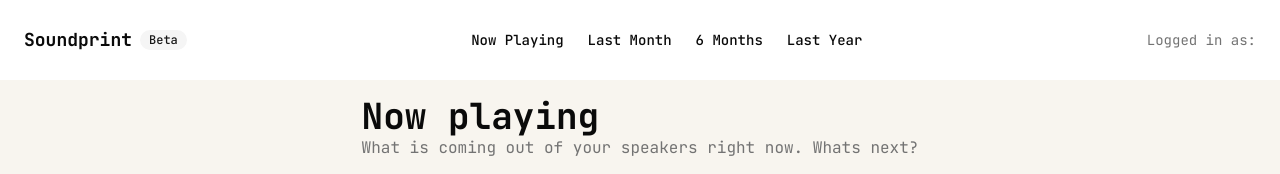
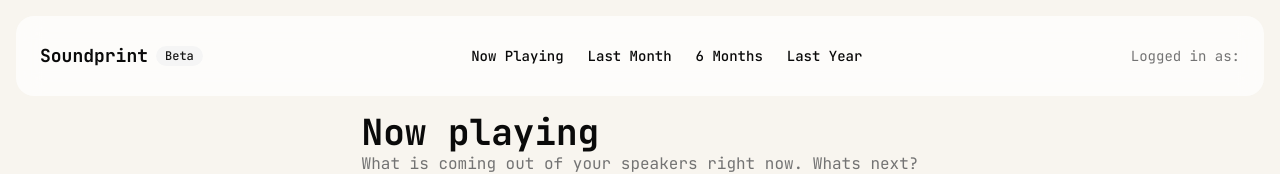
Before and after one commit to taddmtii/Soundprint, a Next.js app: page /now-playing in a window 1280 px wide. Shown: the top 174 px of the page. Built offline with nearby package versions, Linux system fonts and the light colour scheme; no server answers.

Commit message:
changed header position and look.

```diff
--- a/app/components/Header.tsx
+++ b/app/components/Header.tsx
@@ -7,7 +7,7 @@ import { useFetchData } from "../hooks/useFetchData"
 export default function Header() {
   const data = useFetchData();
   return (
-    <header className="flex w-full h-20 items-center justify-between bg-white sticky top-0 px-6">
+    <header className="flex h-20 items-center rounded-2xl mx-4 mt-4 overflow-hidden justify-between bg-white/70 backdrop-blur-md sticky top-4 px-6 w-[calc(100%-2rem)] z-50">
       <div className="flex items-center gap-2">
         <span className="font-bold text-lg">Soundprint</span>
         <Badge className="rounded-2xl" variant="secondary">Beta</Badge>
@@ -21,7 +21,9 @@ export default function Header() {
       </nav>
 
       <div>
-        <span className="text-muted-foreground text-sm">Logged in as: { data.user?.display_name}</span>
+        <span className="text-muted-foreground text-sm truncate max-w-[200px]">
+          Logged in as: {data.user?.display_name}
+        </span>
       </div>
     </header>
   )
```
